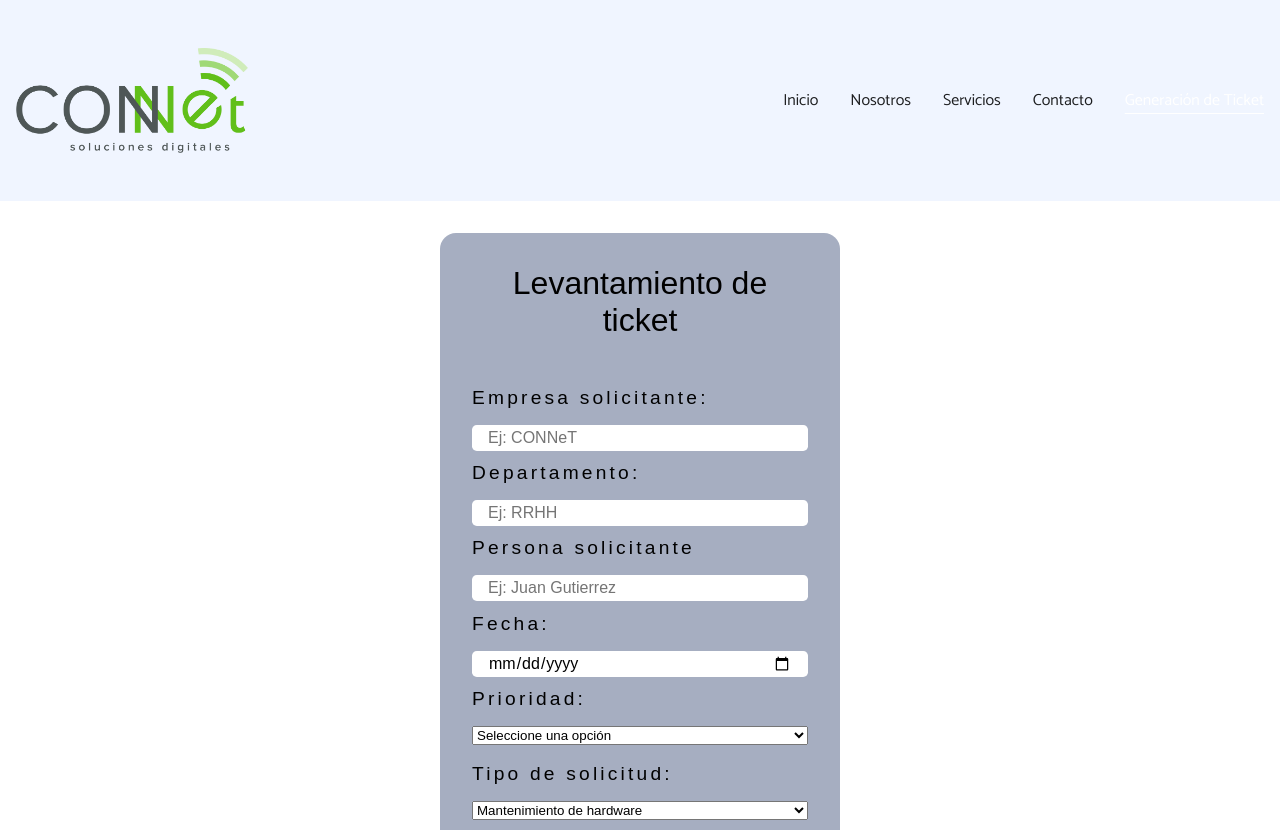
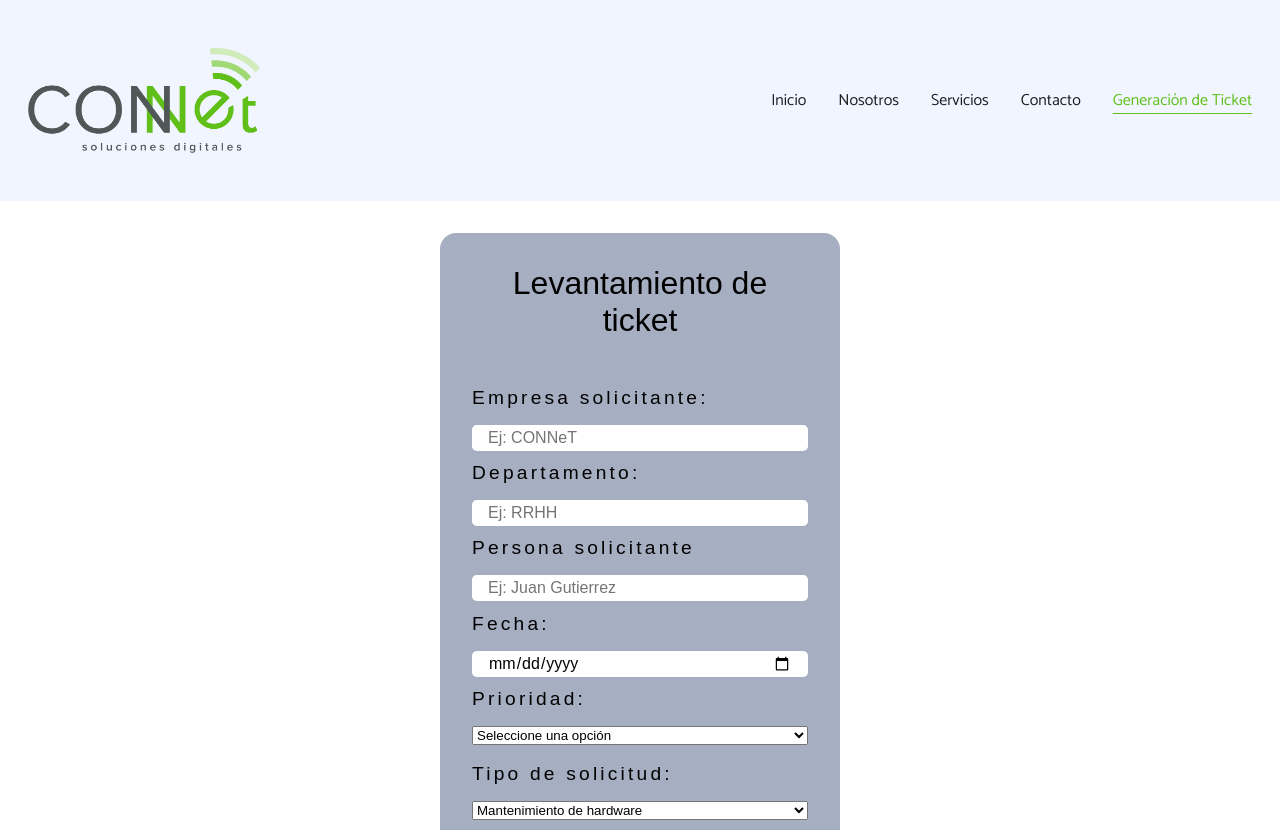
Before and after one commit to DromerJx/webbrunomoreno, a website: page ticket.html in a window 1280 px wide. Shown: the top 830 px of the page. Drawn offline with Linux system fonts and the light colour scheme.

Commit message:
correccion en las dimensiones de la navbar

```diff
--- a/style.css
+++ b/style.css
@@ -29,8 +29,8 @@ header {
     padding: 48px 16px;
     justify-content: space-between;
     background-color: rgb(240, 245, 255);
-    display: flex;
-    align-items: center;
+    place-items: center;
+
 }
 .logo-pagina {
     width: auto;
@@ -569,22 +569,31 @@ a {
 }
 .nav-link-connet:nth-child(5){
     text-decoration: underline;
-    color: #FFFFFF;
+    color: #60BF1A;
     text-decoration: underline;
     text-underline-offset: 8px;
 }
 .nav-link-connet:nth-child(5) a{
-    color: #FFFFFF;
+    color: #60BF1A;
 }
 .nav-links-connet a:hover{
     cursor: pointer;
-    color: #FFFFFF;
+    color: #60BF1A;
     text-decoration: underline;
     text-underline-offset: 8px;
 }
-
 .nav-link-connet{
 list-style-type: none;
+}
+.head-content{
+    display: flex;
+    width: 100%;
+    max-width: 1224px;
+    /* place-items: center; */
+
+    /* gap: 3rem; */
+    align-items: center;
+    justify-content: space-between;
 }
 
 /* ----- Resposive desig: movile ----- */
--- a/ticket.html
+++ b/ticket.html
@@ -16,6 +16,7 @@
 <body>
 
     <header class="header-generic">
+        <section class="head-content">
             <figure class="logo-pagina"><a href="https://connetsd.net/"><img src="./imagenes/logo-connet.webp" alt="logo-connet" class="logo-connet"></a></figure>
             <nav>
                 <ul class="nav-links-connet">
@@ -26,6 +27,7 @@
                     <li class="nav-link-connet"><a href="#">Generación de Ticket</a></li>
                 </ul>
             </nav>
+        </section>
     </header>
 
     <main class="main-content">
```
Lines whose indentation alone changed are shown as unchanged.
